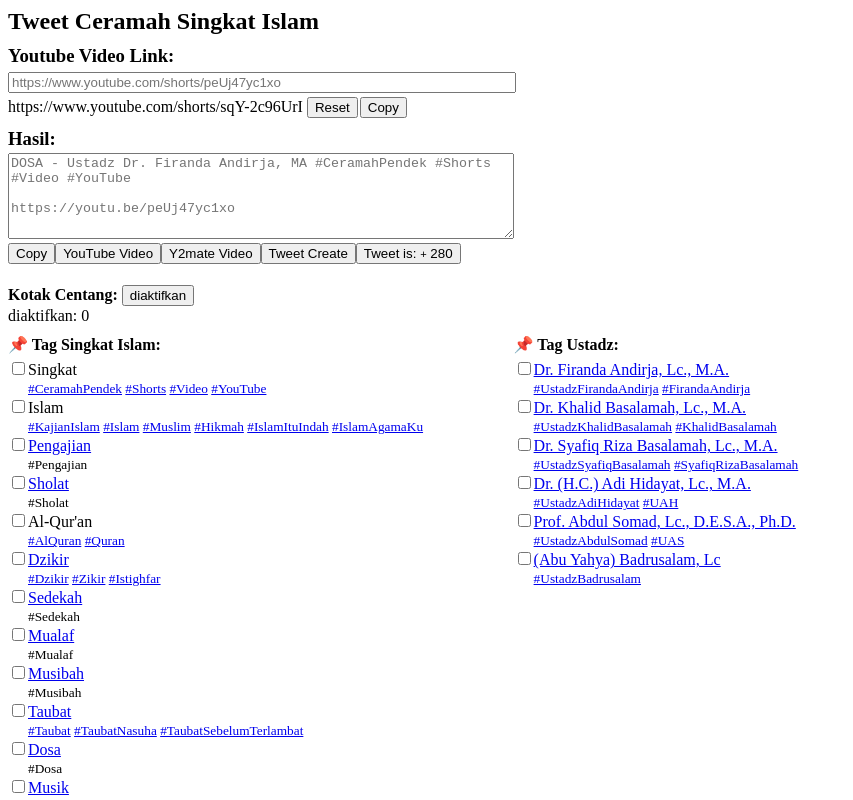
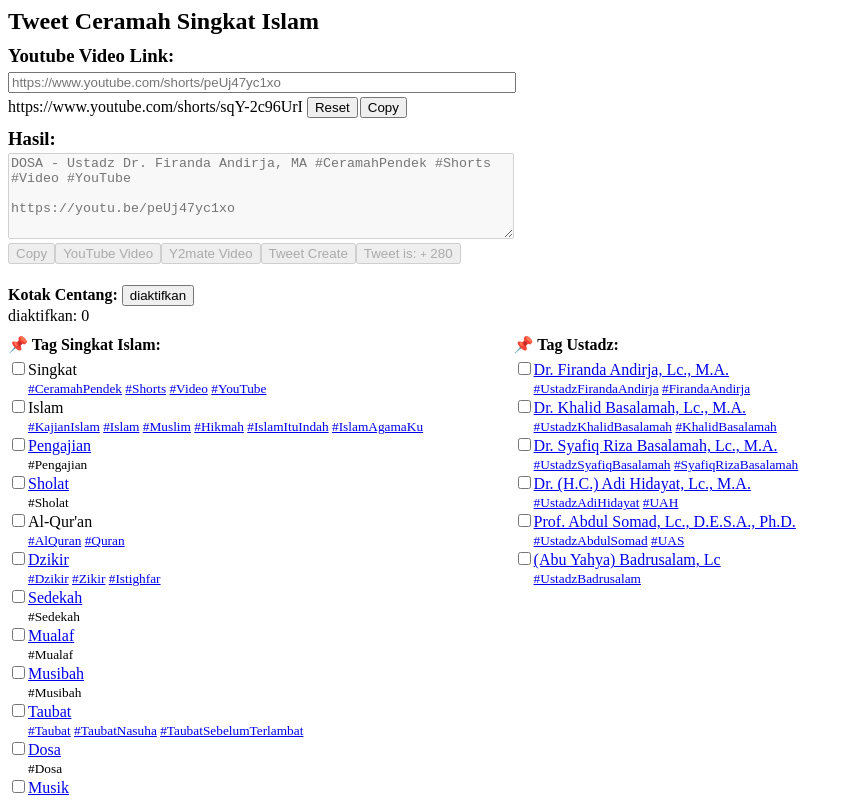
Before and after one commit to ockibagusp/tweet-ceramah-singkat-islam, a Vue app: page / in a window 1280 px wide. Shown: the top 800 px of the page, without its empty margins (0-853 px from the left). Built offline with nearby package versions, Linux system fonts and the light colour scheme.

Commit message:
add App.test.js init

```diff
--- a/src/App.vue
+++ b/src/App.vue
@@ -1,5 +1,5 @@
 <script setup>
-import { ref, computed, onMounted, watch } from "vue";
+import { ref, computed, onMounted, watch, reactive } from "vue";
 import axios from "axios";
 import {
   arrsCeramahSI,
@@ -11,32 +11,17 @@ import {
 } from "./utils";
 
 /**
- * reactive state
+ * ceramah Singkat Islam
  */
 // textarea: ceramahSingkatIslam
 const ceramahSingkatIslam = ref("");
-// textarea: hasil
-const results = ref("");
-// tweet dihasil maks. 280 karakter
-const counts = ref(280);
-
-// string: judul
-const judulText = ref("");
-// string: Youtube dan y2mate video
-const youtubeVideo = ref("");
-const y2mateVideo = ref("");
 
 // pilih button mengatur ulang dan semua tulisan: true atau false
-const selectReset = ref(false);
 const selectSelectAll = ref(false);
 
-// pilih button salinan dan tweet: true atau false
-const selectResults = ref(false);
-const selectCopy = ref(false);
-const selectTweet = ref(false);
-const selectYoutube = ref(false);
-const selectY2mate = ref(false);
-const selectTweetCreate = ref(false);
+// select: Copy, Tweet, Youtube, Y2mate and Tweet Create
+const selectTweetObj = ref(false);
+const isTweetObj = computed(() => !selectTweetObj.value);
 
 // pilih `semua kotak centang`: true atau false
 const selectCheckBoxAll = ref(false);
@@ -59,7 +44,6 @@ async function carry() {
 
   // "https://www.youtube.com/shorts/peUj47yc1xo" => "https://youtu.be/-mD93UwO_40" ?
 
-  // why? textarea ceramahSingkatIslam = '#', '?', etc.
   const regex =
     /(?:https:\/\/)?(?:www\.|m\.)?(?:youtube\.com|youtu\.be\/)(?:\/?watch\?v=)?(?:\/?shorts\/)?([\w-]{1,})/gm;
 
@@ -171,6 +155,29 @@ async function carry() {
   }
 }
 
+/**
+ * results
+ */
+const results = ref("");
+const selectResults = ref(false);
+const isResults = computed(() => !selectResults.value);
+// tweet dihasil maks. 280 karakter
+const counts = ref(280);
+
+// string: judul, Youtube dan y2mate video
+const tweetObj = reactive({
+  judulText: "",
+  youtubeVideo: "",
+  y2mateVideo: "",
+});
+
+// pilih button mengatur ulang dan semua tulisan: true atau false
+const selectReset = ref(false);
+const isReset = ref(false);
+const isResets = ref(false);
+
+const isCopy = computed(() => !selectCopy);
+
 // startTweetTagsFunc("...") => "..."
 // startTweetTagsFunc() => alert
 //
@@ -188,16 +195,15 @@ function startTweetTagsFunc(judulText = "") {
     return;
   }
 
-  console.log(">>>", objStartTweets.value);
+  console.log(">>>", objStartTweets);
   // tag ceramahSI
-  objStartTweets.value.ceramahSI.forEach((startCerm) => {
+  objStartTweets.ceramahSI.forEach((startCerm) => {
     const currCerm = arrsCeramahSI.value.at(startCerm);
     if (typeString(currCerm.tweetsTags)) {
       const isTweet = tagRegexes(currCerm.tweetsTags);
-      if (!isTweet)
-        objComplTweets.value.ceramahSI[startCerm] = currCerm.tweetsTags;
+      if (!isTweet) objComplTweets.ceramahSI[startCerm] = currCerm.tweetsTags;
       else if (isTweet) {
-        objComplTweets.value.ceramahSI[startCerm] = "";
+        objComplTweets.ceramahSI[startCerm] = "";
         currCerm.titleExists = true;
       }
     } else {
@@ -213,7 +219,7 @@ function startTweetTagsFunc(judulText = "") {
         else arrTweetTags.push(currCermTag.at(j).trend);
       }
 
-      objComplTweets.value.ceramahSI[startCerm] = arrTweetTags.join(" ");
+      objComplTweets.ceramahSI[startCerm] = arrTweetTags.join(" ");
     }
 
     // [i].completed => true
@@ -223,14 +229,14 @@ function startTweetTagsFunc(judulText = "") {
   });
 
   // tag Ustadz
-  objStartTweets.value.ustadz.forEach((startUst) => {
+  objStartTweets.ustadz.forEach((startUst) => {
     const currUst = arrsUstadz.value.at(startUst);
 
     if (typeString(currUst.tweetsTags)) {
       const isTweet = tagRegexes(currUst.tweetsTags);
-      if (!isTweet) objComplTweets.value.ustadz[startUst] = currUst.tweetsTags;
+      if (!isTweet) objComplTweets.ustadz[startUst] = currUst.tweetsTags;
       else if (isTweet) {
-        objComplTweets.value.ustadz[startCerm] = "";
+        objComplTweets.ustadz[startCerm] = "";
         currCerm.titleExists = true;
       }
     } else {
@@ -246,7 +252,7 @@ function startTweetTagsFunc(judulText = "") {
         else arrTweetTags.push(currUstTag.at(j).trend);
       }
 
-      objComplTweets.value.ustadz[startUst] = arrTweetTags.join(" ");
+      objComplTweets.ustadz[startUst] = arrTweetTags.join(" ");
     }
 
     // [i].completed => true
@@ -559,9 +565,7 @@ function isNotResults() {
   results.value = "";
   selectReset.value = false;
   selectSelectAll.value = false;
-  selectYoutube.value = false;
-  selectY2mate.value = false;
-  selectTweetCreate.value = false;
+  selectTweetObj.value = false;
   isResultsDefault();
 }
 
@@ -569,16 +573,13 @@ function isResultsError() {
   results.value = "Tidak ada hasil";
   selectReset.value = true;
   selectSelectAll.value = false;
-  selectYoutube.value = false;
-  selectY2mate.value = false;
-  selectTweetCreate.value = false;
+  selectTweetObj.value = false;
   isResultsDefault();
 }
 
 function isResultsDefault() {
   counts.value = 280;
-  selectCopy.value = false;
-  selectTweet.value = false;
+  selectTweetObj.value = false;
   isArraysCermUstFalse();
   allCheckboxesEnabled.value = 0;
 }
@@ -587,11 +588,7 @@ function isResultsSuccess(videoLength) {
   selectReset.value = true;
   selectSelectAll.value = true;
   selectResults.value = true;
-  selectCopy.value = true;
-  selectYoutube.value = true;
-  selectTweet.value = true;
-  selectY2mate.value = true;
-  selectTweetCreate.value = true;
+  selectTweetObj.value = true;
   counts.value = 280 - videoLength;
 }
 
@@ -608,13 +605,8 @@ onMounted(() => {
  * computed
  */
 
-// adalah button mengatur ulang dan semua tulisan: true atau false
-const isReset = computed(() => !selectReset);
-
 const isSelectAll = computed(() => !selectSelectAll);
 // adalah hasil, button copy dan button Tweet: true atau false
-const isResults = computed(() => !selectResults);
-const isCopy = computed(() => !selectCopy);
 const isYoutube = computed(() => !selectYoutube);
 const isTweet = computed(() => !selectTweet);
 const isY2mate = computed(() => !selectY2mate);
@@ -678,17 +670,34 @@ https://youtu.be/peUj47yc1xo"
       rows="3"
       id="results"
       data-test="results"
+      :disabled="isResults"
     ></textarea>
     <br />
-    <button @click="btnCopy" :disabled="isCopy" data-test="btn-copy">
+    <button @click="btnCopy" :disabled="isTweetObj" data-test="btn-copy">
       Copy
     </button>
-    <button @click="btnYoutube" :disabled="isYoutube">YouTube Video</button>
-    <button @click="btnY2mate" :disabled="isY2mate">Y2mate Video</button>
-    <button @click="btnTweetCreate" :disabled="isTweetCreate">
+    <button
+      @click="btnYoutube"
+      :disabled="isTweetObj"
+      data-test="btn-youtube-vid"
+    >
+      YouTube Video
+    </button>
+    <button
+      @click="btnY2mate"
+      :disabled="isTweetObj"
+      data-test="btn-y2mate-vid"
+    >
+      Y2mate Video
+    </button>
+    <button
+      @click="btnTweetCreate"
+      :disabled="isTweetObj"
+      data-test="btn-tweet-create"
+    >
       Tweet Create
     </button>
-    <button @click="btnTweet" :disabled="isTweet" data-test="btn-tweet">
+    <button @click="btnTweet" :disabled="isTweetObj" data-test="btn-tweet">
       Tweet is: <small v-if="ceramahSingkatIslam.length < 280">+</small>
       {{ counts }}
     </button>
--- a/src/utils/objTweets.vue
+++ b/src/utils/objTweets.vue
@@ -1,5 +1,5 @@
 <script>
-import { ref } from "vue";
+import { reactive } from "vue";
 
 // TODO: config.json
 // tweets: e.q
@@ -12,7 +12,7 @@ import { ref } from "vue";
 //      [0] => "#UstadzFirandaAndirja #FirandaAndirja"
 //      ...
 //  }
-export const objStartTweets = ref({
+export const objStartTweets = reactive({
   ceramahSI: [0, 1, 2],
   ustadz: [],
 });
@@ -25,7 +25,7 @@ export const objStartTweets = ref({
  *    ...
  *  }
  */
-export const objComplTweets = ref({
+export const objComplTweets = reactive({
   ceramahSI: {},
   ustadz: {},
 });
```
Also changed, not shown: 1 other file (tests, documents, lock files or other folders).
